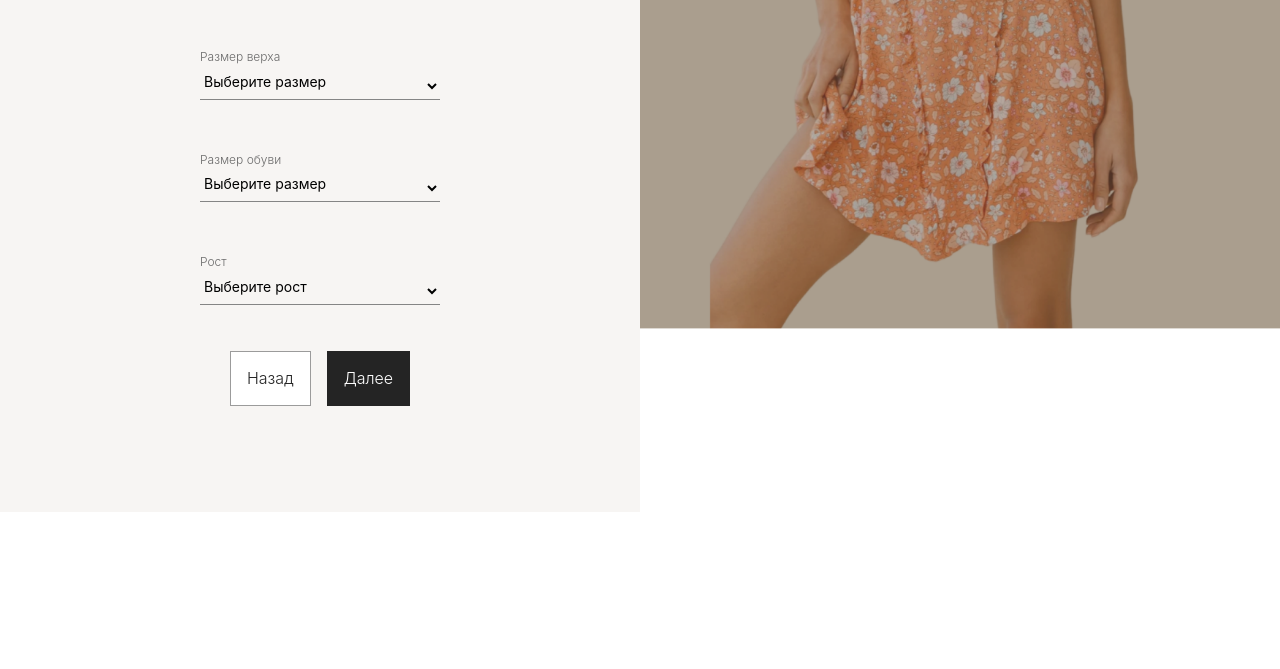
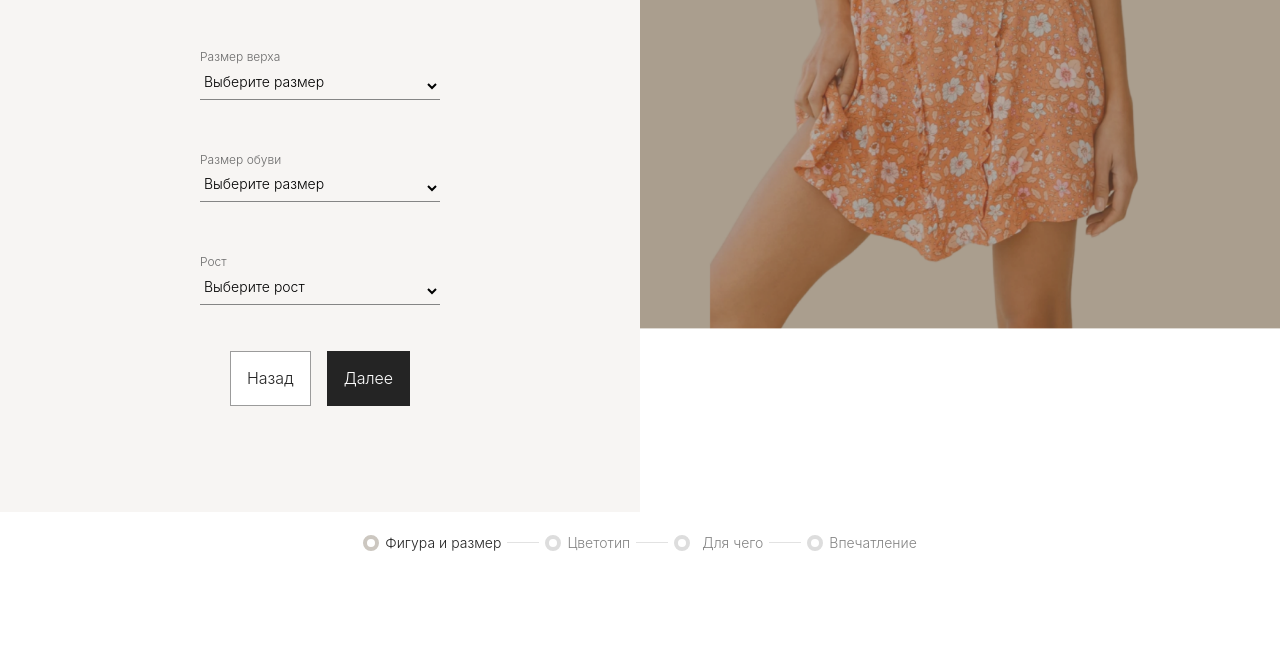
Before and after one commit to AlexKamaev/capsule, a website built with Vite: page frontend/params1.html in a window 1280 px wide. Shown: the part 600-1269 px from the top of the page. Built offline with nearby package versions, Linux system fonts and the light colour scheme.

Commit message:
add wizard_navigation

```diff
--- a/frontend/params1.html
+++ b/frontend/params1.html
@@ -70,7 +70,7 @@
                                 <option>Выберите рост</option>
                             </select>
                         </div>
-                        <div class="wizard__btns">
+                        <div class="wizard__content-btns">
                             <button class="btn btn--white">Назад</button>
                             <button class="btn btn--black">Далее</button>
                         </div>
@@ -82,6 +82,15 @@
                     <img class="w-full" src="/static/img/main_block1_c.png" />
                 </div>
             </div>
+        </div>
+        <div class="wizard__navigation">
+            <ul>
+                <li class="wizard__navigation-link wizard__navigation-link--active"><a href="#">Фигура и
+                            размер</a></li>
+                <li class="wizard__navigation-link wizard__navigation-link"><a href="#">Цветотип</li>
+                <li class="wizard__navigation-link wizard__navigation-link"><a href="#">Для чего</a></li>
+                <li class="wizard__navigation-link wizard__navigation-link"><a href="#">Впечатление</a></li>
+            </ul>
         </div>
 
         <footer class="as-flex text-black p-160">
--- a/frontend/src/colors.css
+++ b/frontend/src/colors.css
@@ -7,8 +7,10 @@
     --ds-color-white: white;
     --ds-color-transparent: transparent;
 
+
     --ds-color-surface-gray: #F7F5F3;
     --ds-color-surface-black: #242424;
+    --ds-color-surface-champaigne: #ccc7c0;
 
     --ds-btn-primary-color: var(--ds-color-black);
     --ds-btn-primary-bg: var(--ds-color-white);
--- a/frontend/src/components/wizard.css
+++ b/frontend/src/components/wizard.css
@@ -16,6 +16,19 @@
     &__content {
         background-color: var(--ds-color-surface-gray);
         padding: 106px 200px;
+
+        &-btns {
+            display: flex;
+            justify-content: center;
+
+            >button:first-child {
+                margin-right: 8px;
+            }
+
+            >button:last-child {
+                margin-left: 8px;
+            }
+        }
     }
 
     &__image {
@@ -71,20 +84,8 @@
         font: var(--typo-regular-16);
     }
 
-    &__btns {
-        display: flex;
-        justify-content: center;
-
-        > button:first-child {
-            margin-right: 8px;
-        }
-
-        > button:last-child {
-            margin-left: 8px;
-        }
-    }
-
-    input, select {
+    input,
+    select {
         width: 100%;
         padding: 0;
         padding-bottom: 8px;
@@ -94,3 +95,59 @@
         border-bottom: 1px solid var(--ds-color-light-gray);
     }
 }
+
+.wizard__navigation {
+    ul {
+        display: flex;
+        justify-content: center;
+        padding: 18px 0;
+
+        li.wizard__navigation-link {
+            display: flex;
+            align-items: center;
+
+
+            a {
+                font: var(--typo-regular-14);
+                margin-left: 6px;
+                text-decoration: none;
+                color: var(--ds-color-light-gray);
+            }
+
+            &::before {
+                content: "";
+                width: 16px;
+                height: 16px;
+                background-color: transparent;
+                border-radius: 9999px;
+                display: block;
+                border: 4px solid #ddd;
+                box-sizing: border-box;
+            }
+
+            &::after {
+                content: "";
+                height: 1px;
+                width: 32px;
+                background-color: #e2e2e2;
+                margin: 0 6px;
+            }
+
+            &:last-child {
+                &::after {
+                    display: none;
+                }
+            }
+
+            &--active {
+                a {
+                    color: var(--ds-color-black);
+                }
+
+                &::before {
+                    border-color: var(--ds-color-surface-champaigne);
+                }
+            }
+        }
+    }
+}
--- a/frontend/src/typography.css
+++ b/frontend/src/typography.css
@@ -34,7 +34,7 @@
     --typo-header-100: var(--font-weight-380) var(--font-size-100)/var(--line-height-112) var(--font-family-heading);
 
     --typo-regular-12: var(--font-weight-300) var(--font-size-12)/var(--line-height-140) var(--font-family-default);
-    --typo-regular-14: var(--font-weight-400) var(--font-size-14)/var(--line-height-180) var(--font-family-default);
+    --typo-regular-14: var(--font-weight-300) var(--font-size-14)/var(--line-height-180) var(--font-family-default);
     --typo-regular-16: var(--font-weight-300) var(--font-size-16)/var(--line-height-160) var(--font-family-default);
     --typo-regular-22:  var(--font-weight-400) var(--font-size-22)/var(--line-height-160) var(--font-family-default);
 }
```
